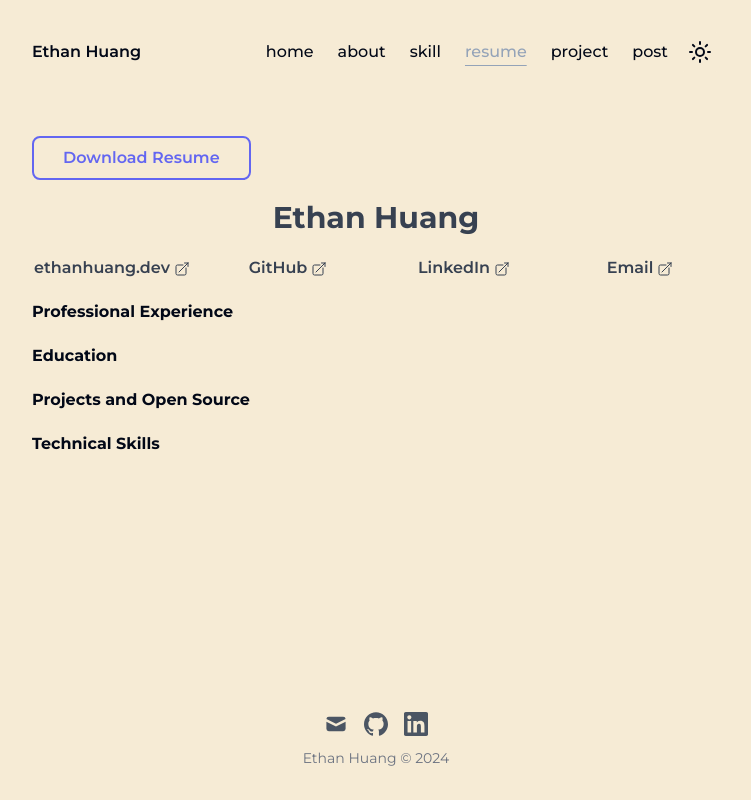
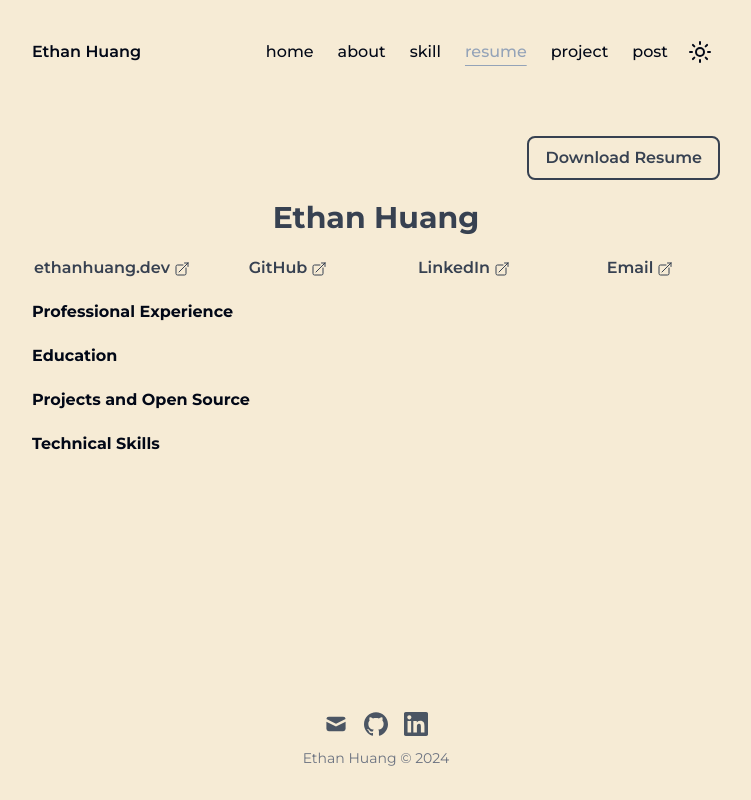
Before and after one commit to ethanh6/ethanhuang.dev, a Next.js app: page /resume in a window 1280 px wide. Shown: the whole page, without its empty margins (264-1015 px from the left). Built offline with nearby package versions, Linux system fonts and the light colour scheme.

Commit message:
added resume page

```diff
--- a/src/app/resume/page.tsx
+++ b/src/app/resume/page.tsx
@@ -12,12 +12,22 @@ type Props = {};
 const Home: NextPage<Props> = () => {
   return (
     <article className="prose dark:prose-dark md:prose-lg prose-p:text-lg my-8 space-y-3 transition-colors md:space-y-5">
-      <div className="grid grid-cols-3 gap-4 text-center text-gray-700 dark:text-gray-300">
-        <p className="col-start-1 flex items-center justify-center border-2 border-indigo-500 rounded-lg p-2 text-indigo-500 font-semibold hover:bg-indigo-500 hover:text-white cursor-pointer transition-colors">Download Resume</p>
+      <div className="flex items-center justify-end text-right text-gray-700 dark:text-gray-300">
+        <a
+          href="/files/Resume-Ethan-Huang.pdf"
+          download="EthanHuangResume.pdf"
+          className="cursor-pointer rounded-lg border-2 border-gray-700 px-4 py-2 font-semibold text-gray-700 transition-colors hover:text-black focus:outline-none focus:ring-2 focus:ring-blue-400 dark:text-gray-300"
+        >
+          Download Resume
+        </a>
       </div>
-      <div className="my-4 grid grid-cols-3 gap-4 text-center text-gray-700 dark:text-gray-300">
-        <p className="flex items-center justify-center text-3xl font-bold col-start-2">Ethan Huang</p>
+
+      <div className="itmes-center flex justify-center text-center">
+        <p className="text-3xl font-bold text-gray-700 dark:text-gray-300">
+          Ethan Huang
+        </p>
       </div>
+
       <div className="my-4 grid grid-cols-4 gap-4 text-center text-gray-700 dark:text-gray-300">
         <CustomLink
           href="https://ethanhuang.dev"
@@ -45,16 +55,16 @@ const Home: NextPage<Props> = () => {
         </CustomLink>
       </div>
       <div className="">
-        <p className="highlight mb-4">Professional Experience</p>
+        <p className="highlight my-4">Professional Experience</p>
       </div>
       <div className="">
-        <p className="highlight mb-4">Education</p>
+        <p className="highlight my-4">Education</p>
       </div>
       <div className="">
-        <p className="highlight mb-4">Projects and Open Source</p>
+        <p className="highlight my-4">Projects and Open Source</p>
       </div>
       <div className="">
-        <p className="highlight mb-4">Technical Skills</p>
+        <p className="highlight my-4">Technical Skills</p>
       </div>
     </article>
   );
```
